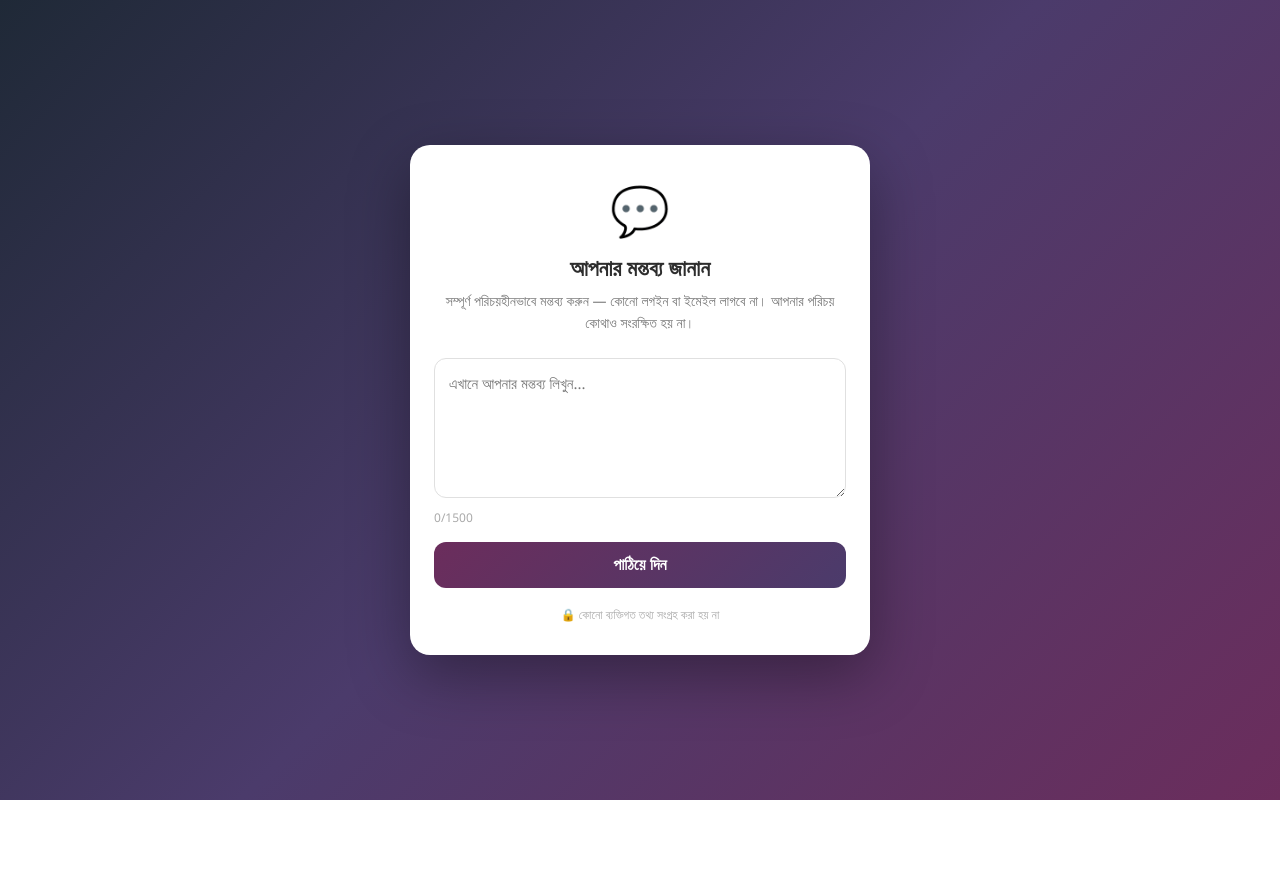
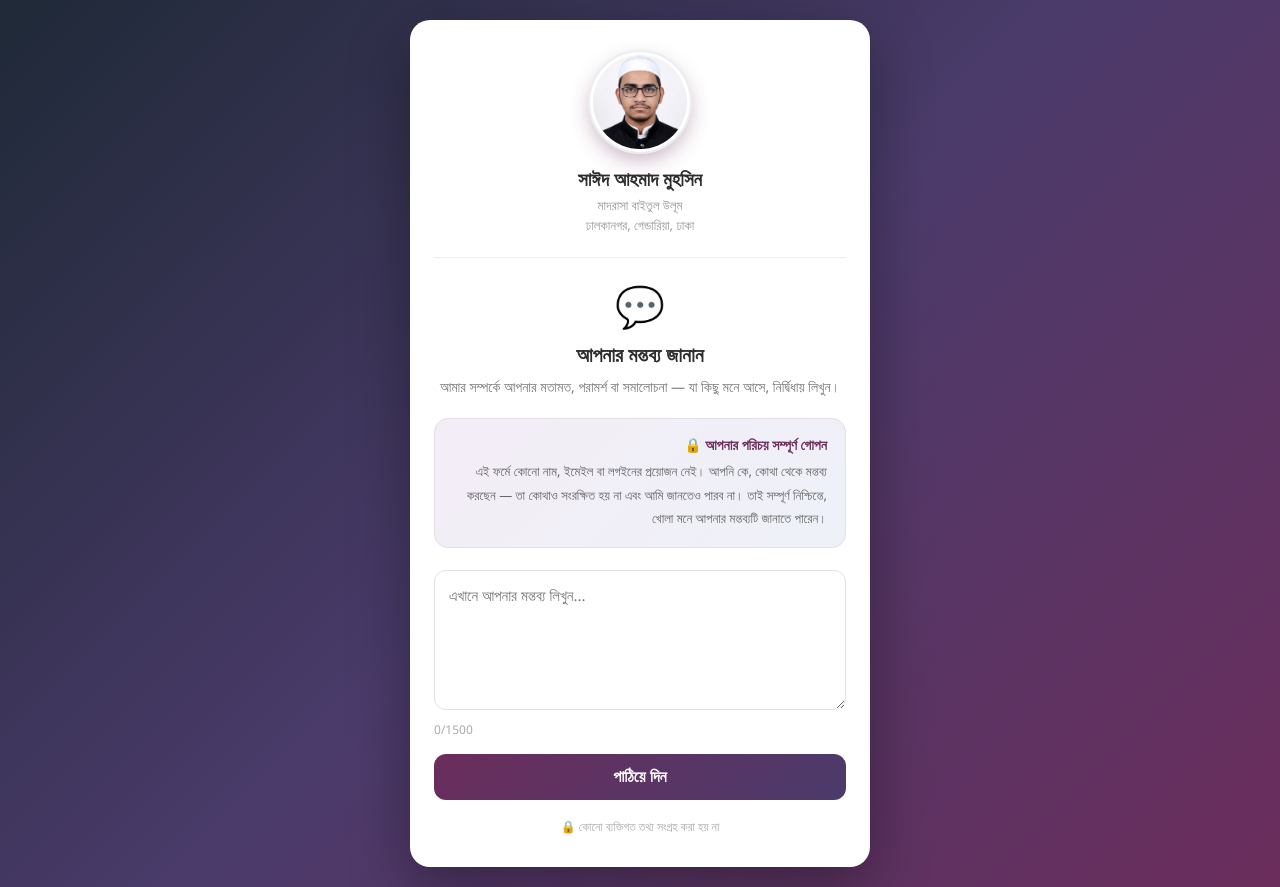
Before and after one commit to SayedAhmadMuhsin/feedback-box, a plain HTML site: page index.html in a window 1280 px wide. Before the commit the page ends 800 px from the top, so only its background shows below. Drawn offline with Linux system fonts and the light colour scheme.

Commit message:
Update index.html

```diff
--- a/index.html
+++ b/index.html
@@ -24,20 +24,78 @@
     box-shadow: 0 20px 60px rgba(0,0,0,0.35);
     text-align: center;
   }
+  .profile {
+    margin-bottom: 22px;
+  }
+  .avatar {
+    width: 100px;
+    height: 100px;
+    border-radius: 50%;
+    margin: 0 auto 14px;
+    box-shadow: 0 8px 20px rgba(107,45,92,0.35);
+    overflow: hidden;
+    border: 3px solid #fff;
+    outline: 2px solid #eee;
+  }
+  .avatar img {
+    width: 100%;
+    height: 100%;
+    object-fit: cover;
+    display: block;
+  }
+  .name {
+    font-size: 19px;
+    font-weight: 700;
+    color: #2d2d2d;
+    margin-bottom: 4px;
+  }
+  .affiliation {
+    font-size: 13px;
+    color: #999;
+    line-height: 1.5;
+  }
+  .divider {
+    height: 1px;
+    background: #eee;
+    margin: 18px 0 20px;
+  }
   .icon {
-    font-size: 48px;
-    margin-bottom: 10px;
+    font-size: 40px;
+    margin-bottom: 8px;
   }
   h1 {
-    font-size: 22px;
+    font-size: 20px;
     color: #2d2d2d;
     margin-bottom: 8px;
   }
   p.sub {
     color: #777;
     font-size: 14px;
-    margin-bottom: 24px;
+    margin-bottom: 20px;
     line-height: 1.6;
+  }
+  .privacy-box {
+    background: linear-gradient(135deg, #f3edf6, #eef1f8);
+    border: 1px solid #e5dcec;
+    border-radius: 14px;
+    padding: 16px 18px;
+    margin-bottom: 22px;
+    text-align: right;
+  }
+  .privacy-box .title {
+    font-size: 14px;
+    font-weight: 700;
+    color: #6b2d5c;
+    margin-bottom: 6px;
+    display: flex;
+    align-items: center;
+    justify-content: flex-end;
+    gap: 6px;
+  }
+  .privacy-box p {
+    font-size: 13px;
+    color: #666;
+    line-height: 1.8;
   }
   textarea {
     width: 100%;
@@ -91,9 +149,22 @@
 <body>
 
 <div class="card" id="formCard">
+  <div class="profile">
+    <div class="avatar"><img src="profile.jpg" alt="সাঈদ আহমাদ মুহসিন"></div>
+    <div class="name">সাঈদ আহমাদ মুহসিন</div>
+    <div class="affiliation">মাদরাসা বাইতুল উলূম<br>ঢালকানগর, গেন্ডারিয়া, ঢাকা</div>
+  </div>
+
+  <div class="divider"></div>
+
   <div class="icon">💬</div>
   <h1>আপনার মন্তব্য জানান</h1>
-  <p class="sub">সম্পূর্ণ পরিচয়হীনভাবে মন্তব্য করুন — কোনো লগইন বা ইমেইল লাগবে না। আপনার পরিচয় কোথাও সংরক্ষিত হয় না।</p>
+  <p class="sub">আমার সম্পর্কে আপনার মতামত, পরামর্শ বা সমালোচনা — যা কিছু মনে আসে, নির্দ্বিধায় লিখুন।</p>
+
+  <div class="privacy-box">
+    <div class="title">🔒 আপনার পরিচয় সম্পূর্ণ গোপন</div>
+    <p>এই ফর্মে কোনো নাম, ইমেইল বা লগইনের প্রয়োজন নেই। আপনি কে, কোথা থেকে মন্তব্য করছেন — তা কোথাও সংরক্ষিত হয় না এবং আমি জানতেও পারব না। তাই সম্পূর্ণ নিশ্চিন্তে, খোলা মনে আপনার মন্তব্যটি জানাতে পারেন।</p>
+  </div>
 
   <textarea id="messageBox" placeholder="এখানে আপনার মন্তব্য লিখুন..." maxlength="1500"></textarea>
   <div class="char-count"><span id="charCount">0</span>/1500</div>
```
